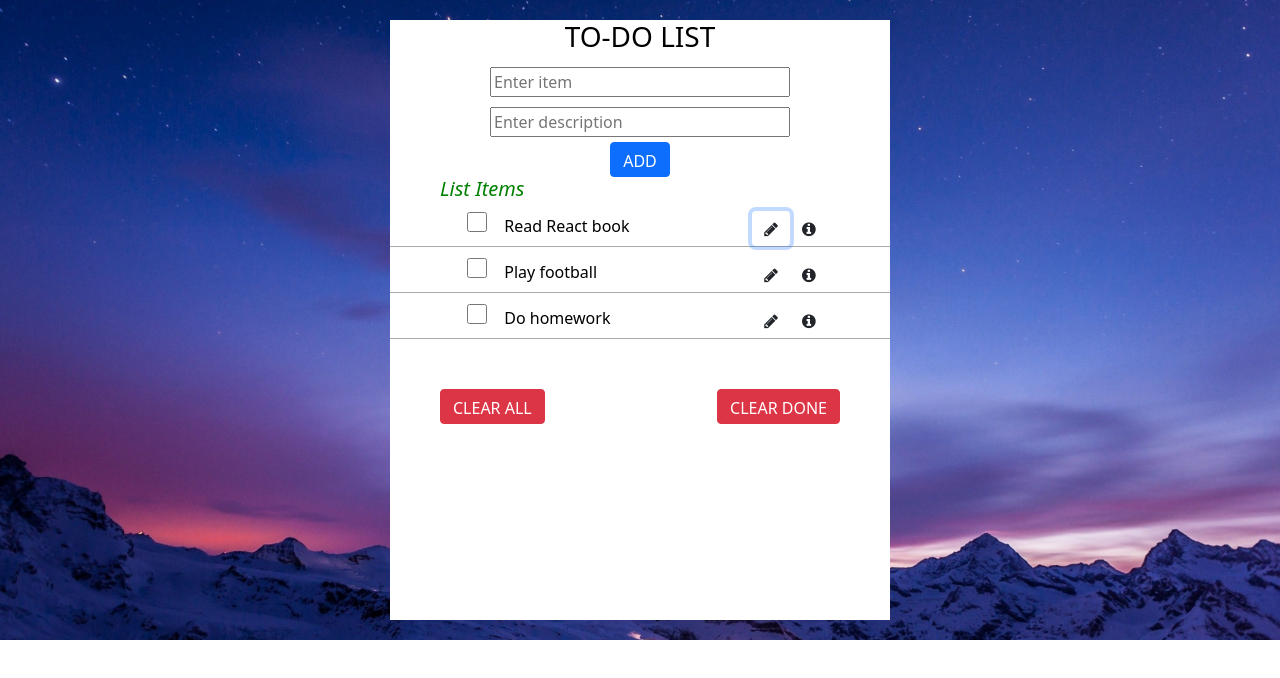
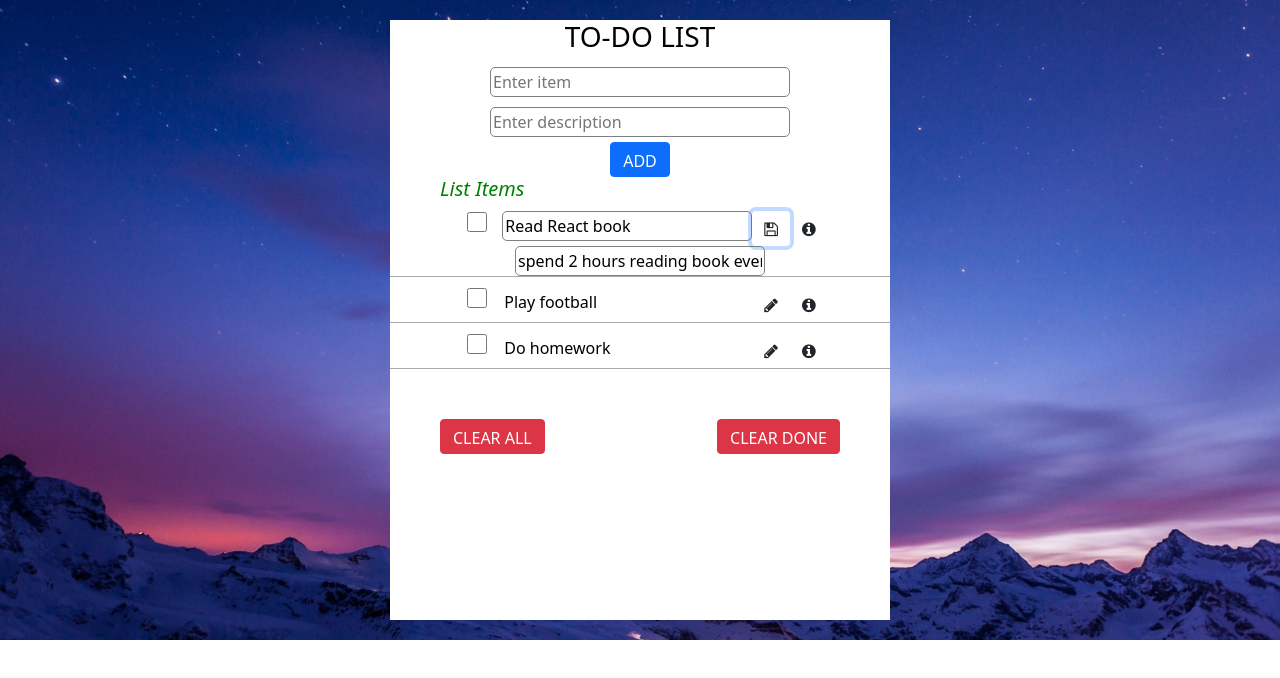
Before and after one commit to phamtrunganhdung/react-js-langbiang, a React (Create React App) app in the folder todo-app-basic/: page / in a window 1280 px wide. Both pictures are taken after a click on the button 771 px from the left and 228 px from the top of the page. Shown: the top 678 px of the page. Built offline with nearby package versions, Linux system fonts and the light colour scheme.

Commit message:
update todo

```diff
--- a/todo-app-basic/src/components/editTodo.js
+++ /dev/null
@@ -1,13 +0,0 @@
-import React from "react";
-
-class EditTodo extends React.Component {
-  render() {
-    return (
-      <div className="editTodo">
-        <dialog className="editTodoDialog"></dialog>
-      </div>
-    );
-  }
-}
-
-export default EditTodo;
--- a/todo-app-basic/src/components/listItems.js
+++ b/todo-app-basic/src/components/listItems.js
@@ -1,7 +1,6 @@
 import React from "react";
 import "../styles/Todo.scss";
 import AddTodo from "./addTodo";
-import EditTodo from "./editTodo";
 
 class ListItems extends React.Component {
   state = {
@@ -28,6 +27,7 @@ class ListItems extends React.Component {
         showDescription: false,
       },
     ],
+    editTodo: {},
   };
 
   handleShowDescription = (item) => {
@@ -64,8 +64,45 @@ class ListItems extends React.Component {
       listTodo: currentTodo.filter((item) => item.id === ""),
     });
   };
+  handleEditTodo = (todo) => {
+    let { listTodo, editTodo } = this.state;
+    let isEmptyObj = Object.keys(editTodo).length === 0;
+    if (isEmptyObj === false && editTodo.id === todo.id) {
+      let listTodoCopy = [...listTodo];
+
+      let objIndex = listTodoCopy.findIndex((item) => item.id === todo.id);
+
+      listTodoCopy[objIndex].title = editTodo.title;
+      listTodoCopy[objIndex].description = editTodo.description;
+      this.setState({
+        listTodo: listTodoCopy,
+        editTodo: {},
+      });
+
+      return;
+    }
+
+    this.setState({
+      editTodo: todo,
+    });
+  };
+  handleOnchangeEditTodoTitle = (event) => {
+    let editTodoCopy = { ...this.state.editTodo };
+    editTodoCopy.title = event.target.value;
+    this.setState({
+      editTodo: editTodoCopy,
+    });
+  };
+  handleOnchangeEditTodoDescription = (event) => {
+    let editTodoCopy = { ...this.state.editTodo };
+    editTodoCopy.description = event.target.value;
+    this.setState({
+      editTodo: editTodoCopy,
+    });
+  };
   render() {
-    let { listTodo } = this.state;
+    let { listTodo, editTodo } = this.state;
+    let isEmptyObj = Object.keys(editTodo).length === 0;
     return (
       <div className="listItems">
         <h3>TO-DO LIST</h3>
@@ -75,6 +112,8 @@ class ListItems extends React.Component {
           return (
             <div className="items" key={item.id}>
               <input type="checkbox" onChange={() => this.handleCheck(item)} />
+              {isEmptyObj === true ? (
+                <span>
                   <input
                     className="todoTitle"
                     id={"tit" + item.id}
@@ -82,8 +121,39 @@ class ListItems extends React.Component {
                     value={item.title}
                     disabled
                   />
-              <button className="btn">
+                </span>
+              ) : (
+                <>
+                  {editTodo.id === item.id ? (
+                    <span>
+                      <input
+                        className="editTodoTitle"
+                        type="text"
+                        value={editTodo.title}
+                        onChange={(event) =>
+                          this.handleOnchangeEditTodoTitle(event)
+                        }
+                      />
+                    </span>
+                  ) : (
+                    <span>
+                      <input
+                        className="todoTitle"
+                        id={"tit" + item.id}
+                        type="text"
+                        value={item.title}
+                        disabled
+                      />
+                    </span>
+                  )}
+                </>
+              )}
+              <button className="btn" onClick={() => this.handleEditTodo(item)}>
+                {isEmptyObj === false && editTodo.id === item.id ? (
+                  <i className="fa fa-save"></i>
+                ) : (
                   <i className="fa fa-pencil"></i>
+                )}
               </button>
               <button
                 className="btn"
@@ -91,6 +161,8 @@ class ListItems extends React.Component {
               >
                 <i className="fa fa-info-circle"></i>
               </button>
+              {isEmptyObj === true ? (
+                <span>
                   <input
                     className="todoDescription"
                     id={"des" + item.id}
@@ -98,6 +170,33 @@ class ListItems extends React.Component {
                     value={item.description}
                     disabled
                   />
+                </span>
+              ) : (
+                <>
+                  {editTodo.id === item.id ? (
+                    <span>
+                      <input
+                        className="editTodoDescription"
+                        type="text"
+                        value={editTodo.description}
+                        onChange={(event) =>
+                          this.handleOnchangeEditTodoDescription(event)
+                        }
+                      />
+                    </span>
+                  ) : (
+                    <span>
+                      <input
+                        className="todoDescription"
+                        id={"des" + item.id}
+                        type="text"
+                        value={item.description}
+                        disabled
+                      />
+                    </span>
+                  )}
+                </>
+              )}
             </div>
           );
         })}
@@ -116,7 +215,6 @@ class ListItems extends React.Component {
             CLEAR DONE
           </button>
         </div>
-        <EditTodo />
       </div>
     );
   }
--- a/todo-app-basic/src/styles/Todo.scss
+++ b/todo-app-basic/src/styles/Todo.scss
@@ -37,6 +37,15 @@
       border: none;
       background-color: transparent;
     }
+    .editTodoTitle,
+    .editTodoDescription {
+      width: 250px;
+      height: 30px;
+      color: black;
+      border: 1px solid grey;
+      border-radius: 5px;
+      background-color: transparent;
+    }
 
     .todoDescription {
       width: 400px;
@@ -61,6 +70,8 @@
   .addTodo {
     input {
       margin: 5px;
+      border: 1px solid grey;
+      border-radius: 5px;
     }
   }
 
```
Lines whose indentation alone changed are shown as unchanged.
